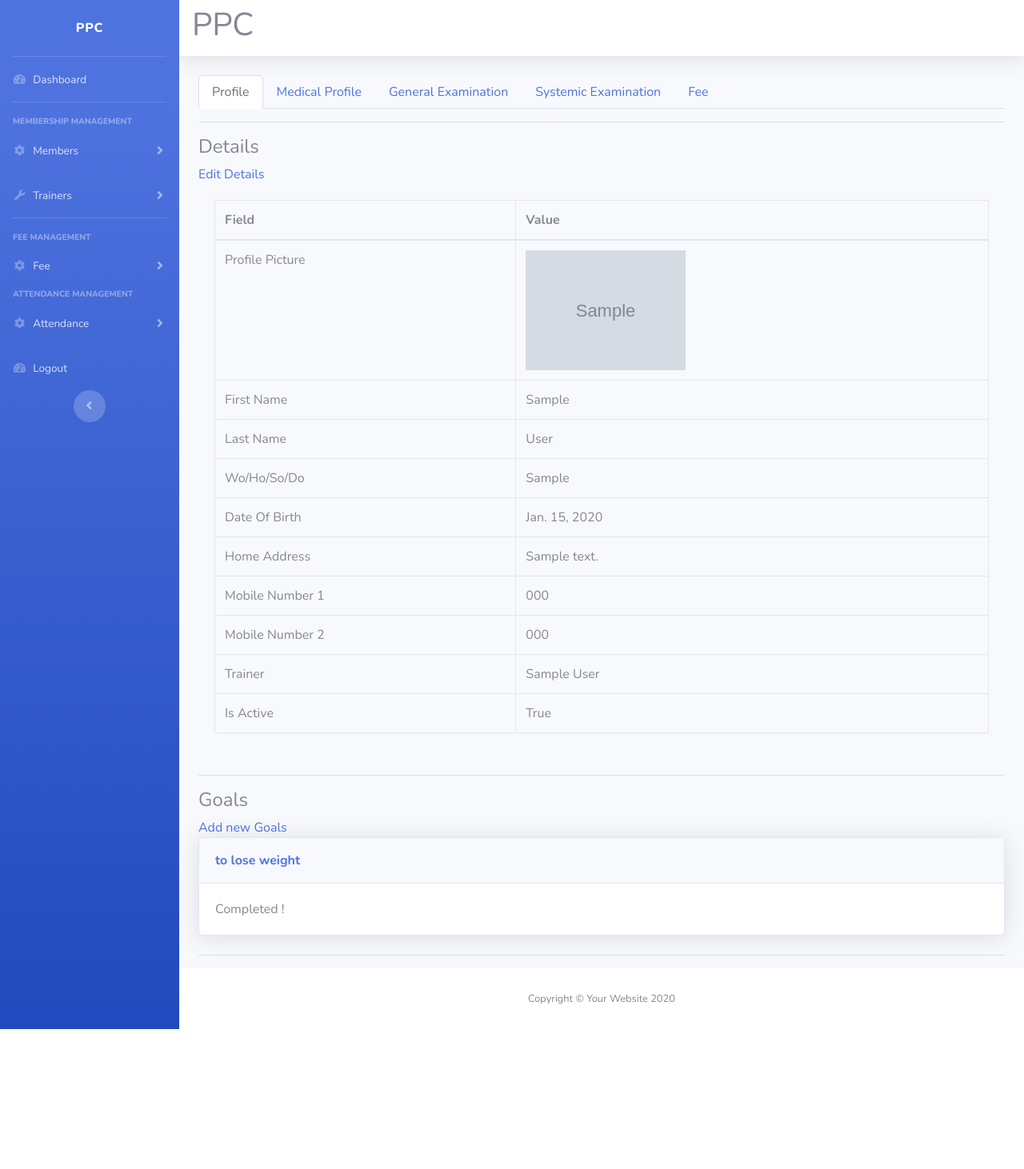
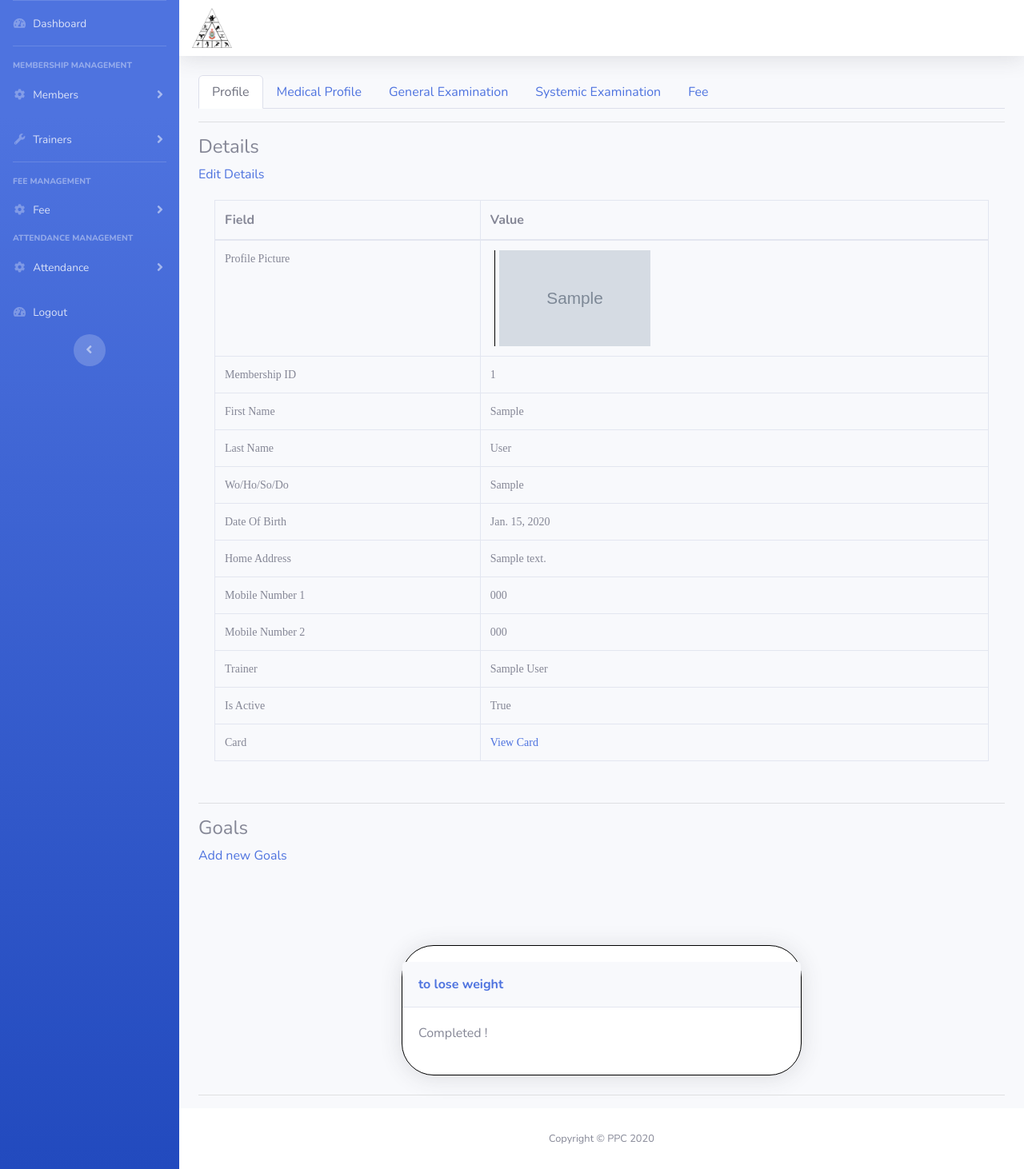
Before and after one commit to rohitgeddam/ppc-durg, a Django app: page /portal/members/profile/1 in a window 1280 px wide. Shown: the whole page at 80% size. Before the commit the page ends 1287 px from the top, so only its background shows below. Run offline with Django 3.2, Linux system fonts and the light colour scheme; tables that the repository leaves empty hold one stand-in row (values such as "Sample post"); grey boxes marked "Sample" are stand-in pictures; some libraries are stand-ins or nearby versions.

Commit message:
Feat: Add profile card to download

```diff
--- a/portal/urls.py
+++ b/portal/urls.py
@@ -42,5 +42,6 @@ urlpatterns = [
     path("pendingfees/", views.PendingFeeList.as_view(), name="pending_fee_list"),
     path("fees/", views.FeeList.as_view(), name="fee_list"),
     path("fees/pay/<pk>", views.PayFee, name="pay_fee"),
+    path("card/<pk>/print", views.print_card, name="card_print"),
     path("", views.DashboardView, name="dashboard"),
 ]
--- a/portal/views.py
+++ b/portal/views.py
@@ -360,3 +360,9 @@ def DashboardView(request):
         "total_revenue": total_revenue,
     }
     return render(request, "portal/dashboard.html", context)
+
+
+def print_card(request, pk):
+    member = Member.objects.filter(pk=pk).first()
+    context = {"member": member}
+    return render(request, "portal/card.html", context)
--- /dev/null
+++ b/static/css/_base.css
@@ -0,0 +1,78 @@
+
+.ppc-img{
+  height: 50px;
+  width: auto;
+}
+
+.ppc-img2{
+    position: absolute;
+    right:50px;
+    /* min-height: 200px; */
+    max-height: 500px;
+    /* z-index: -100; */
+}
+
+.card{
+    margin: 100px auto;
+    display: flex;
+    flex-direction: column;
+    border: 1px solid black;
+    width: 500px;
+    padding: 20px 0 ;
+    border-radius: 40px;
+}
+.card-content{
+    display: flex;
+    flex-direction: row;
+    justify-content: center;
+    align-items: center;
+}
+.ppc-card-img{
+    width: 80px;
+    /* margin-bottom: 50px; */
+    margin: 0 10px;
+    /* height: 50px; */
+}
+.profile-pic{
+    width: 100px;
+    height: 120px;
+    align-self: flex-end;
+    border-left: 1px solid black;
+    padding: 0 5px;
+    margin: 0 5px;
+
+}
+.details-table{
+    width: 100%;
+    /* border: 1px solid black; */
+}
+.details-table th,td{
+    padding: 0 40px;
+    border: 1px solid black;
+    font-family: American Typewriter, serif;
+    font-size: 14px;
+    text-align: left;
+}
+
+.ppcimage{
+    display:flex;
+    flex-direction: row;
+    justify-content: space-between;
+    margin-bottom: 0px;
+    padding-bottom: 4px;
+    border-bottom: 1px solid black;
+}
+
+@media only screen and (max-width: 650px) {
+    .ppc-img2 {
+        position: absolute;
+        right:0;
+        /* min-height: 200px; */
+        width: 0px;
+    }
+  }
+
+.heading{
+    font-size: 20px;
+    font-family: cursive, fantasy	, Charcoal, sans-serif;
+}
--- a/templates/base.html
+++ b/templates/base.html
@@ -20,7 +20,7 @@
 
     <!-- Custom styles for this template-->
     <link href="{% static 'css/sb-admin-2.min.css' %} " rel="stylesheet">
-
+    <link rel="stylesheet" href="{% static 'css/_base.css' %}" rel="stylesheet">
     {% block styles %}
     {% endblock styles %}
 
@@ -35,10 +35,10 @@
         <ul class="navbar-nav bg-gradient-primary sidebar sidebar-dark accordion" id="accordionSidebar">
 
             <!-- Sidebar - Brand -->
-            <a class="sidebar-brand d-flex align-items-center justify-content-center" href="index.html">
+            <!-- <a class="sidebar-brand d-flex align-items-center justify-content-center" href="index.html"> -->
 
-                <div class="sidebar-brand-text mx-3">PPC</div>
-            </a>
+                <!-- <div class="sidebar-brand-text mx-3">PPC</div> -->
+            <!-- </a> -->
 
             <!-- Divider -->
             <hr class="sidebar-divider my-0">
@@ -201,6 +201,7 @@
             <!-- Main Content -->
             <div id="content">
 
+
                 <!-- Topbar -->
                 <nav class="navbar navbar-expand navbar-light bg-white topbar mb-4 static-top shadow">
 
@@ -208,6 +209,7 @@
                     <button id="sidebarToggleTop" class="btn btn-link d-md-none rounded-circle mr-3">
                         <i class="fa fa-bars"></i>
                     </button>
+                    <img src="{% static 'img/ppc1.png' %}" alt="" class="ppc-img">
 
                     <!-- Topbar Search -->
                     <!-- <form
@@ -223,10 +225,9 @@
                         </div>
                     </form> -->
 
-                    <H1> PPC</H1>
+
                     <!-- Topbar Navbar -->
                     <ul class="navbar-nav ml-auto">
-
                         <!-- Nav Item - Search Dropdown (Visible Only XS) -->
                         <!-- <li class="nav-item dropdown no-arrow d-sm-none">
                             <a class="nav-link dropdown-toggle" href="#" id="searchDropdown" role="button"
@@ -424,7 +425,7 @@
             <footer class="sticky-footer bg-white">
                 <div class="container my-auto">
                     <div class="copyright text-center my-auto">
-                        <span>Copyright &copy; Your Website 2020</span>
+                        <span>Copyright &copy; PPC 2020</span>
                     </div>
                 </div>
             </footer>
--- a/templates/portal/dashboard.html
+++ b/templates/portal/dashboard.html
@@ -1,10 +1,13 @@
 {% extends 'base.html' %}
+{% load static %}
 <!-- {% load crispy_forms_tags %} -->
     {% block styles %}
 
     {% endblock styles %}
 
     {% block content-space %}
+    <img src="{% static 'img/ppc2.png' %}" alt="" class="ppc-img2">
+
     <div class="row">
 
         <!-- Earnings (Monthly) Card Example -->
@@ -85,7 +88,7 @@
                     <div class="row no-gutters align-items-center">
                         <div class="col mr-2">
                             <div class="text-xs font-weight-bold text-info text-uppercase mb-1">
-                                Total Members Attended Today
+                                Total Trainers Attended Today
                             </div>
                             <div class="row no-gutters align-items-center">
                                 <div class="col-auto">
--- a/templates/portal/members/detail.html
+++ b/templates/portal/members/detail.html
@@ -47,6 +47,10 @@
                 </td>
             </tr>
             <tr>
+                <td>Membership ID</td>
+                <td>{{member.membership_id}}</td>
+            </tr>
+            <tr>
                 <td>First Name</td>
                 <td>{{member.first_name}}</td>
             </tr>
@@ -84,6 +88,10 @@
           <tr>
               <td>Is Active</td>
               <td>{{member.is_active}}</td>
+          </tr>
+          <tr>
+              <td>Card</td>
+              <td><a href="{% url 'card_print' member.pk %}">View Card</a></td>
           </tr>
 
 
```
Also changed, not shown: templates/portal/card.html (added, +67 -0 lines), static/img/ppc1.png (added), static/img/ppc2.png (added).
